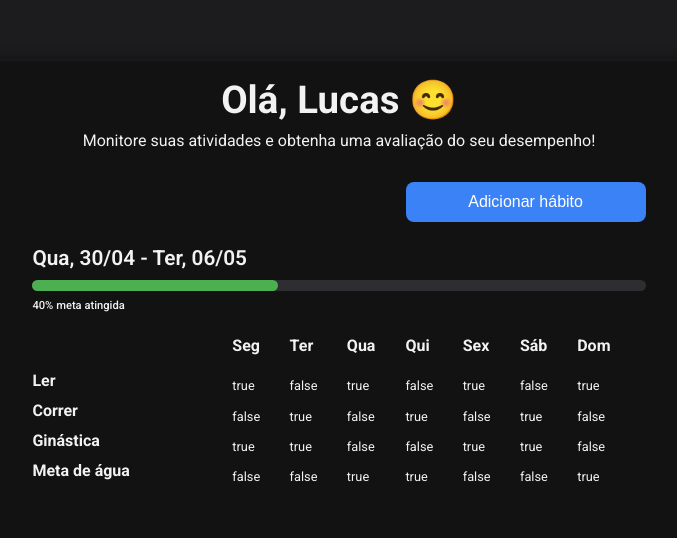
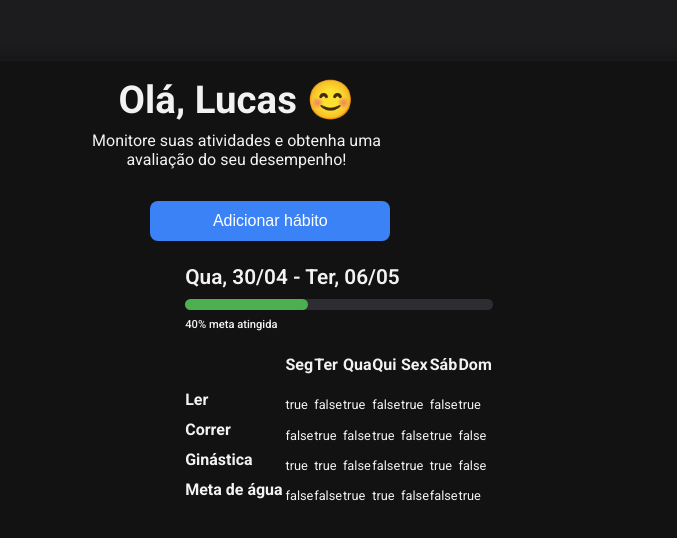
Before and after one commit to joao-zac/Habit-Tracker, an Angular app: page / in a window 1280 px wide. Shown: the top 538 px of the page, without its empty margins (301-978 px from the left). Built offline with nearby package versions, Linux system fonts and the light colour scheme.

Commit message:
:recycle: refactor: reestruturando projeto

```diff
--- a/angular.json
+++ b/angular.json
@@ -102,5 +102,8 @@
         }
       }
     }
+  },
+  "cli": {
+    "analytics": false
   }
 }
--- /dev/null
+++ b/src/Components/dashboard/dashboard.component.html
@@ -0,0 +1,16 @@
+<header>
+    <h1>Olá, Lucas 😊</h1>
+    <h2>Monitore suas atividades e obtenha uma avaliação do seu desempenho!</h2>
+
+    <button>Adicionar hábito</button>
+</header>
+
+<main>
+  <article>
+    <span>Qua, 30/04 - Ter, 06/05</span>
+    <div class="progress-bar"><div class="progress"></div></div>
+    <p>40% meta atingida</p>
+  </article>
+
+  <app-tabela-semanas />
+</main>
--- /dev/null
+++ b/src/Components/dashboard/dashboard.component.scss
@@ -0,0 +1,62 @@
+header {
+    width: 60%;
+    margin-top: 1rem;
+    text-align: end;
+
+    h1 {
+      text-align: center;
+      font-size: 2.4rem;
+    }
+
+    h2 {
+      text-align: center;
+      margin-top: 0.5rem;
+      font-size: 1rem;
+      font-weight: 400;
+    }
+
+    button {
+      margin-top: 2rem;
+      background-color: #3b82f6;
+      border: none;
+      border-radius: 0.5rem;
+      color: white;
+      cursor: pointer;
+      font-size: 1rem;
+      height: 2.5rem;
+      width: 15rem;
+    }
+  }
+
+  main {
+    margin: 1.5rem auto 0 auto;
+    width: 60%;
+
+    article {
+      span {
+        font-size: 1.3rem;
+        font-weight: 600;
+      }
+
+      .progress-bar {
+        margin-top: 0.6rem;
+        background-color: #2e2e32;
+        border-radius: 0.4rem;
+        height: 0.7rem;
+        width: 100%;
+
+        .progress {
+          background-color: #4caf50;
+          border-radius: 0.4rem;
+          height: 100%;
+          width: 40%;
+        }
+      }
+
+      p {
+        margin-top: 0.5rem;
+        font-size: 0.7rem;
+        font-weight: 500;
+      }
+    }
+  }
--- a/src/app/app.component.html
+++ b/src/app/app.component.html
@@ -1,19 +1,5 @@
-<div class="container">
-  <header>
-    <h1>Olá, Lucas 😊</h1>
-    <h2>Monitore suas atividades e obtenha uma avaliação do seu desempenho!</h2>
-
-    <button>Adicionar hábito</button>
-  </header>
-
-  <main>
-    <article>
-      <span>Qua, 30/04 - Ter, 06/05</span>
-      <div class="progress-bar"><div class="progress"></div></div>
-      <p>40% meta atingida</p>
-    </article>
-
-    <app-tabela-semanas />
-  </main>
-</div>
-<router-outlet />
+<router-outlet>
+  <div class="container">
+    <app-dashboard></app-dashboard>
+  </div>
+</router-outlet>
--- a/src/app/app.component.scss
+++ b/src/app/app.component.scss
@@ -10,66 +10,3 @@
   flex-direction: column;
   align-items: center;
 }
-
-header {
-  width: 60%;
-  margin-top: 1rem;
-  text-align: end;
-
-  h1 {
-    text-align: center;
-    font-size: 2.4rem;
-  }
-
-  h2 {
-    text-align: center;
-    margin-top: 0.5rem;
-    font-size: 1rem;
-    font-weight: 400;
-  }
-
-  button {
-    margin-top: 2rem;
-    background-color: #3b82f6;
-    border: none;
-    border-radius: 0.5rem;
-    color: white;
-    cursor: pointer;
-    font-size: 1rem;
-    height: 2.5rem;
-    width: 15rem;
-  }
-}
-
-main {
-  margin: 1.5rem auto 0 auto;
-  width: 60%;
-
-  article {
-    span {
-      font-size: 1.3rem;
-      font-weight: 600;
-    }
-
-    .progress-bar {
-      margin-top: 0.6rem;
-      background-color: #2e2e32;
-      border-radius: 0.4rem;
-      height: 0.7rem;
-      width: 100%;
-
-      .progress {
-        background-color: #4caf50;
-        border-radius: 0.4rem;
-        height: 100%;
-        width: 40%;
-      }
-    }
-
-    p {
-      margin-top: 0.5rem;
-      font-size: 0.7rem;
-      font-weight: 500;
-    }
-  }
-}
```
Also changed, not shown: src/Components/dashboard/dashboard.component.ts (added, +13 -0 lines), src/app/app.component.ts (+5 -3 lines).
